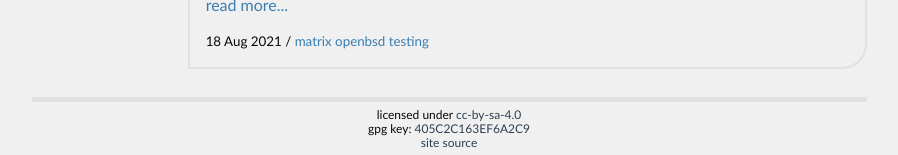
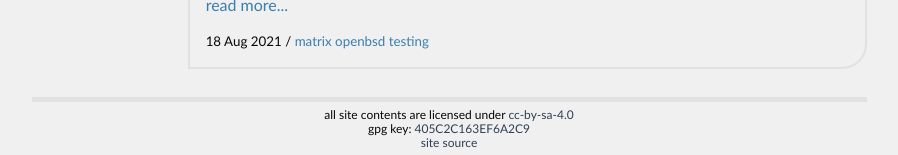
Before and after one commit to la-ninpre/aaoth.xyz, a Jekyll site: the page built from index.md, in a window 1280 px wide. Shown: the part 752-907 px from the top of the page, without its empty margins (191-1089 px from the left). Built offline with Jekyll 4.4.1, drawn with Linux system fonts in a browser that asks for light colours.

Commit message:
tweak licensing terms

```diff
--- a/_includes/footer.html
+++ b/_includes/footer.html
@@ -1,7 +1,7 @@
 <footer>
     <hr>
     <p>
-        licensed under
+        all site contents are licensed under
         <a href="http://creativecommons.org/licenses/by-sa/4.0/">
             cc-by-sa-4.0
         </a>
```
Also changed, not shown: README.md, 3 other files.
